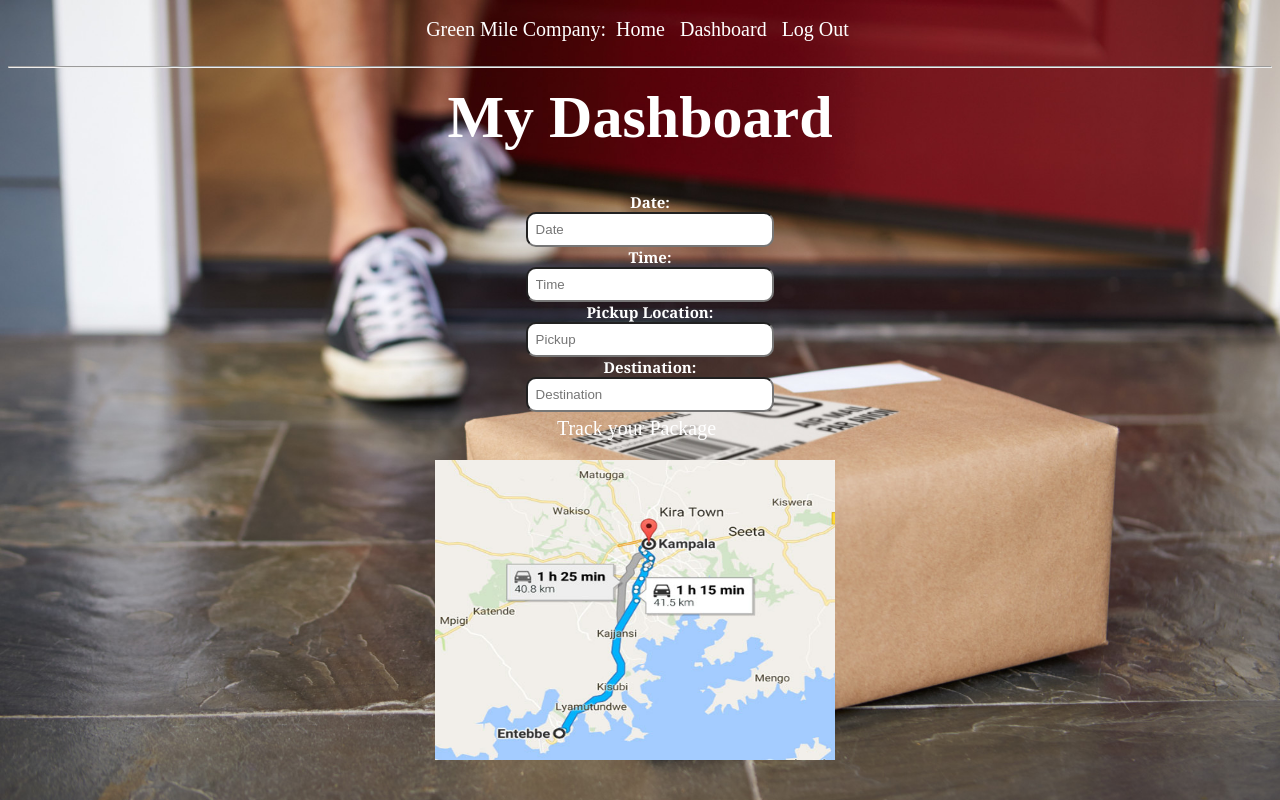
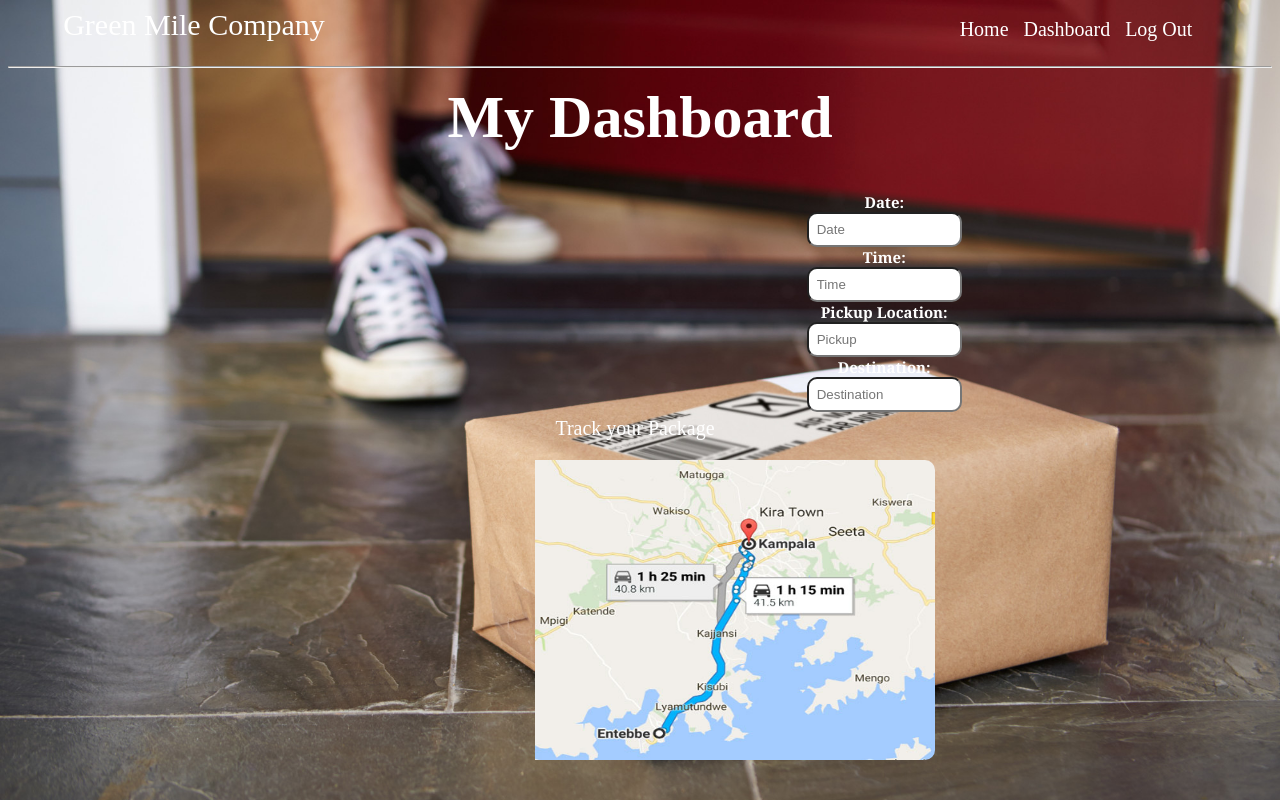
Before and after one commit to nearjay06/Green_Mile, a Flask app: page /dash in a window 1280 px wide. Run offline with Flask 2, Linux system fonts and the light colour scheme.

Commit message:
modify css files[Finishes #168228519]

```diff
--- a/deliver/project/routes.py
+++ b/deliver/project/routes.py
@@ -37,31 +37,22 @@ def signup():
 
 @app.route('/login', methods=['GET', 'POST'])
 def login():
+    form = LoginForm()
+    if form.validate_on_submit():
+       return redirect(url_for('dash'))
+    return render_template('login.html', title='Sign In', form=form)
+
+
     # form = LoginForm()
-    # error=None
-    # if request.method == 'POST':
-    #     if request.form['username'] != 'user' or \
-    #             request.form['password'] != 'password':
-    #         error = 'Invalid username or password'
+    # if form.validate_on_submit():
+    #     user = User.query.filter_by(username=form.username.data).first()
+    #     if user is None or not user.check_password(form.password.data):
+    #         flash('Invalid username or password')
+    #         return redirect(url_for('login'))
     #     else:
     #         flash('Successfully signed in')
-    #         return redirect(url_for('dash'))
-    # return render_template('login.html', error=error,form=form)
-
-    if current_user.is_authenticated:
-        return redirect(url_for('dash'))
-    form = LoginForm()
-    if form.validate_on_submit():
-        user = User.query.filter_by(username=form.username.data).first()
-        if user is None or not user.check_password(form.password.data):
-            flash('Invalid username or password')
-            return redirect(url_for('login'))
-        login_user(user, remember=form.remember_me.data)
-        next_page = request.args.get('next')
-        if not next_page or url_parse(next_page).netloc != '':
-            next_page = url_for('index')
-        return redirect(next_page)
-    return render_template('login.html', title='Sign In', form=form)
+    #     return redirect(url_for('dash'))
+    # return render_template('login.html', title='Sign In', form=form)
 
 @app.route('/dash', methods=['GET', 'POST'])
 def dash():
--- a/deliver/project/static/style.css
+++ b/deliver/project/static/style.css
@@ -9,20 +9,43 @@ body{
 
 }
 
+
 .base{
-    padding: 10px;
-    font-size: 20px;
+
+    width:100%;
+    display: flex;
+}
+.green{
+    width: 30%;
 
 }
 
-.base a{
+.menu{
+    width:30%;
+    padding: 10px;
+    font-size: 20px;
+    margin-left: 500px;
+
+}
+
+.menu a, .green a, .adminmenu a{
     color: white;
     text-decoration: none;
     padding: 5px;
 }
 
+.adminmenu{
+    width:30%;
+    padding: 10px;
+    font-size: 20px;
+    margin-left: 350px;
+}
+
+
+
 h1{
-    margin-top:3px;
+    margin-top:5px;
+    text-align:center;
 }
 
 #sign{
@@ -37,26 +60,26 @@ h1{
     text-align: center;
     opacity: 0.9;
 }
-p{
-    padding-left: 3px;
-}
+
 
 #login{
-    margin-left: 40%;
     background-color: rgb(40, 119, 73);
     border-radius: 7px;
-    width: 350px;
-    height: 262px;
+    height: 265px;
     color: azure;
     font-size: 17px;
-    padding:3px;
     text-align: center;
     opacity: 0.9;
+    width:65%;
+    margin-left:15%;
+    padding-top:10px;
 }
 
 #login input{
     padding:4px;
     border-radius:3px;
+    border: 1px solid orange;
+
 }
 
 .info label{
@@ -68,7 +91,8 @@ p{
   font-family:georgia;
   font-size:15px;
   font-weight:bold;
-  padding-left:20px;
+  padding-left:400px;
+  margin-left: 7%;
 
 
 }
@@ -87,6 +111,11 @@ p{
     font-size:20px;
 }
 
+.track img{
+    border-radius:10px;
+    padding-left: 200px;
+}
+
 .new a{
     color:maroon;
     text-decoration: none;
--- a/deliver/project/templates/admindash.html
+++ b/deliver/project/templates/admindash.html
@@ -10,11 +10,15 @@
     </head>
 
     <body>
-        <div class="base">Green Mile Company:<a href = "{{url_for('index')}}"> Home</a>
+        <div class="base">
+            <div class="green"><a href = "{{url_for('index')}}">Green Mile Company</a></div>
+            <div class="adminmenu">
+            <a href = "{{url_for('index')}}"> Home</a>
             <a href = "{{url_for('dash')}}"> Dashboard</a>
             <a href = "{{url_for('admin')}}"> Admin Dashboard</a>
 
             <a href="{{url_for('logout')}}">Log Out</a>
+            </div>
 
         </div>
 
--- a/deliver/project/templates/dash.html
+++ b/deliver/project/templates/dash.html
@@ -10,10 +10,15 @@
     </head>
 
     <body>
-        <div class="base">Green Mile Company:<a href = "{{url_for('index')}}"> Home</a>
+        <div class="base">
+
+        <div class="green"><a href = "{{url_for('index')}}">Green Mile Company</a> </div>
+            <div class="menu">
+            <a href = "{{url_for('index')}}"> Home</a>
             <a href = "{{url_for('dash')}}"> Dashboard</a>
             <a href="{{url_for('logout')}}">Log Out</a>
 
+        </div>
         </div>
 
         <hr>
--- a/deliver/project/templates/login.html
+++ b/deliver/project/templates/login.html
@@ -1,6 +1,7 @@
 {% extends "base.html" %}
 {% block content %}
 <h1>Sign In</h1>
+<div>
 <form  method="post" id="login">
     {{form.hidden_tag()}}
     <p>{{form.username.label}} <br>
@@ -20,7 +21,5 @@
     <p>{{form.submit()}}</p>
     <div class="new">
     <p>New User? <a href="{{ url_for('signup') }}">Click to Signup!</a></p> </div>
-
-
-</form>
+</form></div>
 {% endblock %}
```
Also changed, not shown: deliver/project/templates/base.html (+5 -2 lines), deliver/config.py (line endings or trailing spaces).
